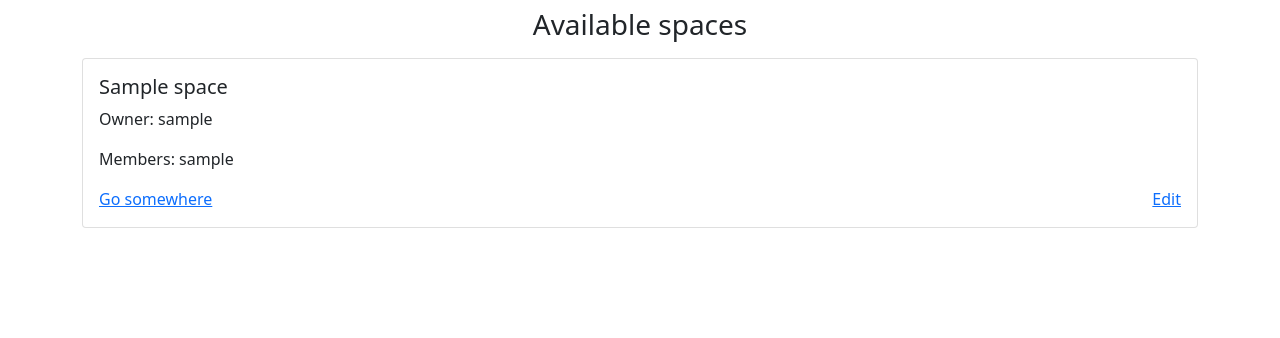
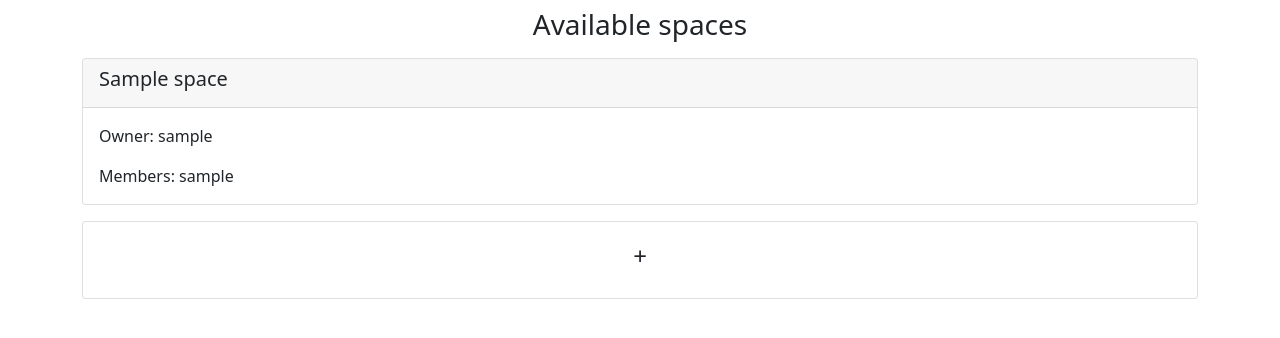
Before and after one commit to buzzon/milestone, a Django app: page / in a window 1280 px wide. Shown: the part 56-394 px from the top of the page. Run offline with Django 3.2, Linux system fonts and the light colour scheme; a user stored in the database is signed in; tables that the repository leaves empty hold one stand-in row (values such as "Sample post").

Commit message:
some fix

```diff
--- /dev/null
+++ b/mscore/static/mscore/css/main_page_style.css
@@ -0,0 +1,23 @@
+.card-body-hide{
+    max-height: 0;
+    transition: max-height 0.5s ease-out;
+    overflow: hidden;
+    padding: 0;
+}
+
+.card-body-hide *{
+    margin: 5px 16px;
+}
+
+.card:hover .card-body-hide{
+    max-height: 500px;
+    transition: max-height 0.5s ease-in;
+}
+
+.link-underline-hover {
+    text-decoration: none;
+}
+
+.link-underline-hover:hover {
+    text-decoration: underline;
+}
--- a/mscore/static/mscore/css/styles.css
+++ b/mscore/static/mscore/css/styles.css
@@ -26,6 +26,7 @@ html,body {
 
 .tasks{
     flex: 1;
+    min-width: 250px;
 }
 
 .task_description{
--- a/mscore/templates/mscore/index.html
+++ b/mscore/templates/mscore/index.html
@@ -3,7 +3,7 @@
 {% block content %}
 
 {% load static %}
-<link rel="stylesheet" type="text/css" href="{% static 'user_manager/css/styles.css' %}">
+<link rel="stylesheet" type="text/css" href="{% static 'mscore/css/main_page_style.css' %}">
 {% if user.is_authenticated %}
     <div class="container mt-2 d-flex">
         <div class="spaces">
@@ -11,8 +11,11 @@
             {% if spaces %}
             {% for space in spaces %}
             <div class="card mt-3">
+                <div class="card-header">
+                    <h5 class="card-title">{{ space.title }}</h5>
+                    <a class="stretched-link" href="{% url 'mscore:space_detail' space.id %}"></a>
+                </div>
                 <div class="card-body">
-                    <h5 class="card-title">{{ space.title }}</h5>
                     <p class="card-text">Owner: {{ space.owner }}</p>
                     {% if space.members.count > 0 %}
                         <p class="card-text">Members:
@@ -21,16 +24,18 @@
                         {% endfor %}
                         </p>
                     {% endif %}
-                    <div>
-                        <a href="{% url 'mscore:space_detail' space.id %}">Go somewhere</a>
-                        <a style="float: right;" href="{% url 'mscore:space_edit' space.id %}">Edit</a>
-                    </div>
                 </div>
             </div>
             {% endfor %}
             {% else %}
                 <p>No spaces are available.</p>
             {% endif %}
+            <div class="card mt-3">
+                <div class="card-body d-flex justify-content-center">
+                    <p class="card-title fs-4">+</p>
+                    <a class="stretched-link" href="{% url 'mscore:space_create' %}"></a>
+                </div>
+            </div>
         </div>
         {% if progress_tasks %}
         <div class="tasks">
@@ -38,11 +43,16 @@
                 <h3 class="text-center">Tasks in progress</h3>
                 {% for task in progress_tasks %}
                 <div class="card no-gutters position-relative mt-3 mx-3">
-                    <div class="card-body">
+                    <div class="card-header">
                         <h5 class="card-title">{{ task.title }}</h5>
-                        <p class="card-text">Deadline: {{task.deadline}}</p>
+                        <a class="stretched-link" href="{% url 'mscore:task_update' space_pk=task.space.id task_pk=task.id %}"></a>
+                    </div>
+                    <div class="card-body card-body-hide">
                         <p class="card-text">{{ task.description }}</p>
                         <p class="card-text">Space: {{ task.space }}</p>
+                    </div>
+                    <div class="card-footer text-muted">
+                        <p class="card-text">Deadline: {{task.deadline}}</p>
                     </div>
                 </div>
                 {% endfor %}
--- a/mscore/templates/mscore/space_constructor.html
+++ b/mscore/templates/mscore/space_constructor.html
@@ -7,7 +7,7 @@
 <script>
     var space_id = "{{ space.id }}";
     var space_title = "{{ space.title }}";
-    var taskChangeUrl = "{% url 'task_update' space_pk=space.id task_pk=0 %}";
+    var taskChangeUrl = "{% url 'mscore:task_update' space_pk=space.id task_pk=0 %}";
 </script>
 
 <!--<div id="title_board">"{{ space.title }}"</div>-->
@@ -19,7 +19,7 @@
 <script src="{% static 'mscore/js/jquery-3.6.0.min.js' %}"></script>
 <script src="{% static 'mscore/js/constructor.js' %}"></script>
 
-<a id="space_gantt" href="{% url 'space_detail' pk=space.id %}"><img style="width: 48px; color:#007bff;" src="{% static 'data/gantt-chart.svg' %}"></a>
+<a id="space_gantt" href="{% url 'mscore:space_detail' pk=space.id %}"><img style="width: 48px; color:#007bff;" src="{% static 'data/gantt-chart.svg' %}"></a>
 
 
 {% endblock %}
--- a/mscore/views.py
+++ b/mscore/views.py
@@ -38,6 +38,7 @@ def space_create(request):
         space_single.save()
     else:
         form = SpaceForm()
+        form.declared_fields['members'].queryset = form.declared_fields['members'].choices.queryset.exclude(pk=request.user.id)
     return render(request, 'mscore/form/base.html', {'form': form})
 
 
@@ -75,7 +76,7 @@ def task_create(request, pk):
         task = form.save(commit=False)
         task.space = space_single
         task.save()
-        return HttpResponseRedirect(reverse('space_detail', args=(pk,)))
+        return HttpResponseRedirect(reverse('mscore:space_detail', args=(pk,)))
     else:
         form = TaskForm()
     return render(request, 'mscore/form/base.html', {'form': form})
@@ -99,7 +100,7 @@ def task_nested_create(request, space_pk, task_pk):
         task.is_nested = True;
         task.save()
 
-        return HttpResponseRedirect(reverse('space_detail', args=(space_pk,)))
+        return HttpResponseRedirect(reverse('mscore:space_detail', args=(space_pk,)))
     else:
         form = TaskForm()
     return render(request, 'mscore/form/base.html', {'form': form})
@@ -115,7 +116,7 @@ def task_change(request, space_pk, task_pk):
     if request.method == 'POST':
         form = TaskForm(request.POST, instance=task)
         form.save()
-        return HttpResponseRedirect(reverse('space_detail', args=(space_pk,)))
+        return HttpResponseRedirect(reverse('mscore:space_detail', args=(space_pk,)))
     else:
         form = TaskForm(instance=task)
     return render(request, 'mscore/form/base.html', {'form': form})
```
